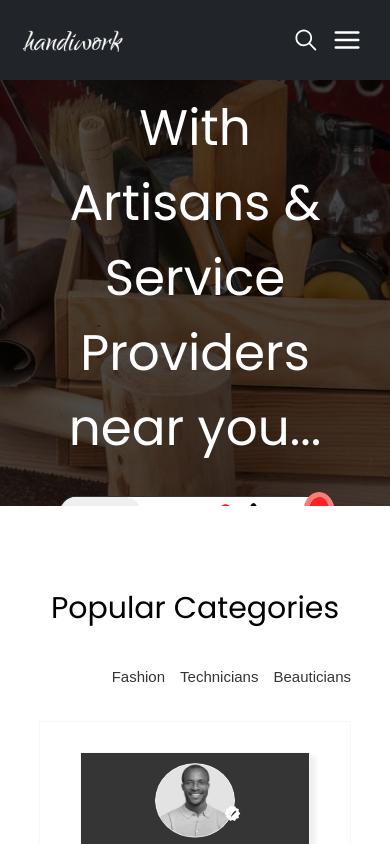
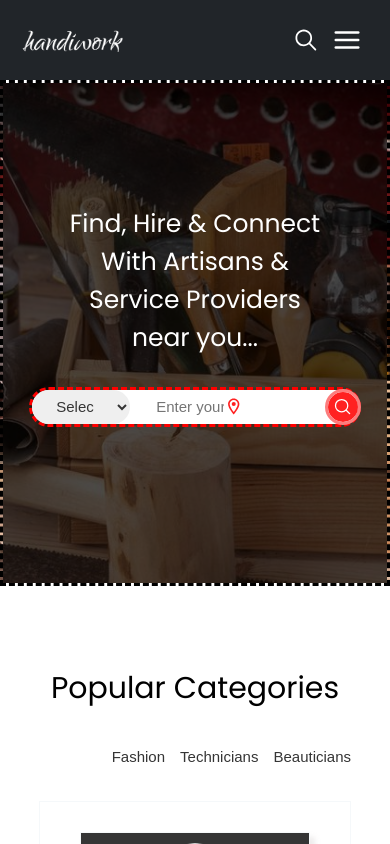
Before and after one commit to Cannyokpoto/page-handiwork, a React (Vite) app: page / in a window 390 px wide. Shown: the top 844 px of the page. Built offline with nearby package versions, Linux system fonts and the light colour scheme; a web font is replaced by a local one.

Commit message:
new commit

```diff
--- a/src/Components/Assets/Data.js
+++ b/src/Components/Assets/Data.js
@@ -1125,6 +1125,11 @@ const TestimonialData = [
 "https://handiwork.cosmossound.com.ng/api/customers/create"   //Endpoint to create a new customer.
 "https://handiwork.cosmossound.com.ng/api/skill-providers/create"   //Endpoint to create a new skill provider.
 "https://handiwork.cosmossound.com.ng/api/skill-providers/skillproviders"   //Endpoint to retrieve all skill providers
+"https://handiwork.cosmossound.com.ng/api/auth/users/login"   //Endpoint for login (both service providers and customers)
+"https://handiwork.cosmossound.com.ng/api/auth/users/users"   //Endpoint to retrieve all users (skill providers & customers)
+
+// email: emmayKali@gmail.com
+// password: 123456
 
 
 
--- a/src/Components/Hero/Hero.css
+++ b/src/Components/Hero/Hero.css
@@ -69,7 +69,6 @@
 
  @media (max-width: 500px){
 
-
     .hero{
         height: 60vh;
         width: 100vw;
@@ -83,19 +82,18 @@
         background-repeat: no-repeat;
         position: relative;
         overflow-x: hidden;
+        border: dashed;
+        margin-top: 80px;
     }
 
     .hero::after{
         content: "";
         background-color: var(--energyBlack);
-        height: 60vh;
+        height: 100%;
         width: 100vw;
         position: absolute;
         opacity: .7;
         z-index: 4;
-        top: 0;
-        left: 0;
-        right: 0;
     }
 
     .hero .hero-wrapper{
@@ -107,13 +105,18 @@
         justify-content: center;
         gap: 30px;
         z-index: 6;
-}
+    }
 
     .hero .hero-wrapper h1{
-        font-size: 50px;
+        font-size: 25px;
         text-align: center;
         color: var(--energyWhite);
         font-weight: 500;
         margin-top: -35px;
     }
+
+    .hero .hero-wrapper .my-search{
+        display: none;
+    }
+
  }
--- a/src/Components/Hero/Hero.jsx
+++ b/src/Components/Hero/Hero.jsx
@@ -12,7 +12,7 @@ function Hero(){
 
                     <h1>Find, Hire {and} Connect With Artisans {and} Service Providers near you...</h1>
 
-                    <SearchBar/>
+                    <SearchBar className="my-search"/>
                 </div>
             </div>
         )
--- a/src/Components/SearchBar/SearchBar.jsx
+++ b/src/Components/SearchBar/SearchBar.jsx
@@ -113,6 +113,118 @@ const SearchBarStyle = styled.div`
         }
     }
 
+    @media (max-width: 500px){
+
+        height: 40px;
+        width: 85vw;
+        display: flex;
+        border-radius: 20px;
+        border: 1px solid var(--energyGrey);
+        border: dashed red;
+
+    form{
+        height: 100%;
+        width: 100%;
+        display: flex;
+        flex-direction: row;
+        align-items: center;
+        justify-content: space-between;
+        background-color: var(--energyWhite);
+        border-radius: 20px;
+        position: relative;
+
+
+         label{
+            height: 100%;
+            width: 30%;
+            display: flex;
+            flex-direction: row;
+            align-items: center;
+            justify-content: center;
+
+             select{
+                height: 100%;
+                width: 100%;
+                color: var(--energyGrey);
+                display: flex;
+                flex-direction: row;
+                align-items: center;
+                justify-content: space-around;
+                border: none;
+                border-radius: 20px;
+                padding: 0 20px 0 20px;
+                font-size: 15px;
+
+
+
+                &:focus{
+                    border: none;
+                    outline: none;
+                }
+
+                option{
+                    height: 100%;
+                    width: 100%;
+                }
+            }
+
+            input{
+                height: 79%;
+                width: 100%;
+                background-color: transparent;
+                border: none;
+                padding-left: 10px;
+                font-size: 15px;
+
+                &:focus{
+                    border-bottom: 1px solid var(--energyRed);
+                    outline: none;
+                }
+            }
+        }
+
+
+        .search-close{
+            gap: 50px;
+            height: 100%;
+            width: 30%;
+            display: flex;
+            flex-direction: row;
+            align-items: center;
+            justify-content: space-around;
+        }
+
+        .icon{
+            border-radius: 50%;
+            cursor: pointer;
+        }
+
+        .location{
+            color: var(--energyRed);
+            font-size: 25px;
+        }
+
+        .search{
+            background-color: var(--energyRed);
+            color: var(--energyWhite);
+            font-size: 30px;
+            padding: 5px;
+            outline: 3px solid;
+            animation: flash;
+            animation-duration: 1s;
+            animation-fill-mode: forwards;
+            animation-iteration-count: infinite;
+            position: absolute;
+            right: 0;
+        }
+
+
+        @keyframes flash {
+            0% {outline-color: var(--energyWhite)}
+            100% {outline-color: var(--energyLightRed)}
+        }
+    }
+    }
 
 `;
 
@@ -136,7 +248,6 @@ function SearchBar() {
             </label>
 
             <div className="search-close">
-                <IoCloseOutline className="icon close" />
                 <IoSearchOutline className="icon search" />
             </div>
         </form>
```
